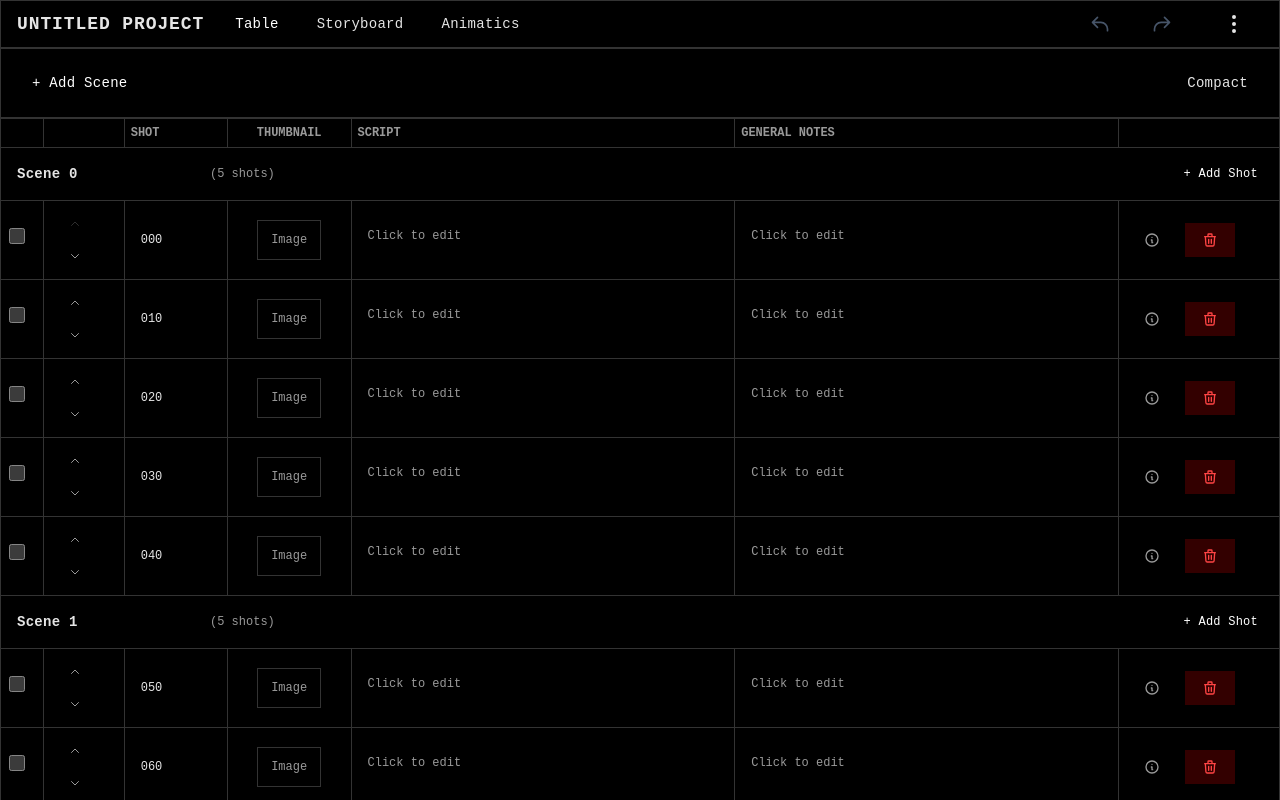
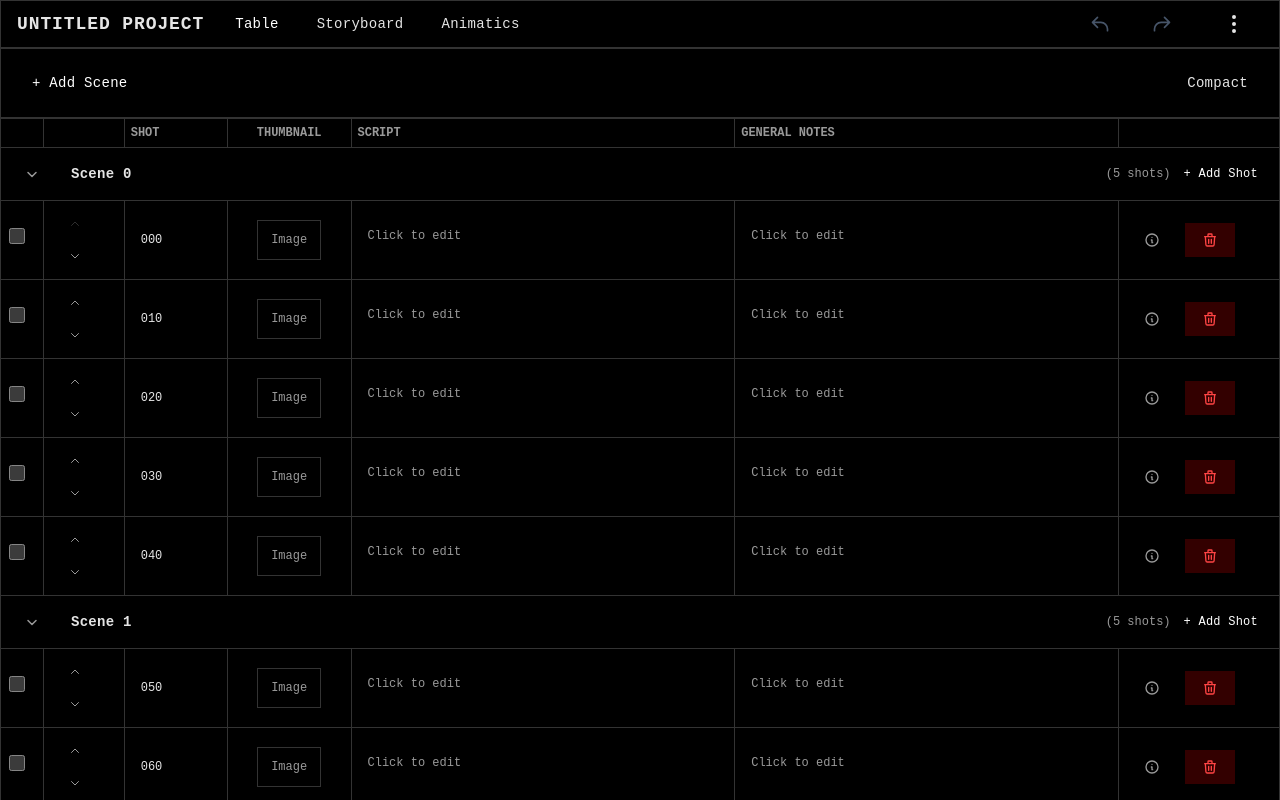
Before and after one commit to shuffleo/storyboard-tool, a React (Vite) app: page / in a window 1280 px wide. Built offline with nearby package versions, Linux system fonts and the light colour scheme.

Commit message:
Add accordion functionality to scene sections in table view and rearrange three-dot menu buttons

```diff
--- a/src/components/TopBar.tsx
+++ b/src/components/TopBar.tsx
@@ -403,6 +403,26 @@ export function TopBar({ currentView, onViewChange }: TopBarProps) {
                 <button
                   onClick={() => {
                     setMenuOpen(false);
+                    setProjectDetailsModalOpen(true);
+                  }}
+                  className="block w-full text-left px-4 py-2 text-sm text-slate-200 hover:bg-slate-700"
+                >
+                  Project Details
+                </button>
+                {showInstallPrompt && (
+                  <button
+                    onClick={() => {
+                      handleInstallClick();
+                      setMenuOpen(false);
+                    }}
+                    className="block w-full text-left px-4 py-2 text-sm text-slate-200 hover:bg-slate-700"
+                  >
+                    Install App
+                  </button>
+                )}
+                <button
+                  onClick={() => {
+                    setMenuOpen(false);
                     setImportModalOpen(true);
                   }}
                   className="block w-full text-left px-4 py-2 text-sm text-slate-200 hover:bg-slate-700"
@@ -420,26 +440,6 @@ export function TopBar({ currentView, onViewChange }: TopBarProps) {
                 >
                   Export
                 </button>
-                <button
-                  onClick={() => {
-                    setMenuOpen(false);
-                    setProjectDetailsModalOpen(true);
-                  }}
-                  className="block w-full text-left px-4 py-2 text-sm text-slate-200 hover:bg-slate-700"
-                >
-                  Project Details
-                </button>
-                {showInstallPrompt && (
-                  <button
-                    onClick={() => {
-                      handleInstallClick();
-                      setMenuOpen(false);
-                    }}
-                    className="block w-full text-left px-4 py-2 text-sm text-slate-200 hover:bg-slate-700"
-                  >
-                    Install App
-                  </button>
-                )}
                 <button
                   onClick={() => {
                     const newState = !debugMode;
--- a/src/views/TableView.tsx
+++ b/src/views/TableView.tsx
@@ -27,10 +27,25 @@ export function TableView({ onSelect }: TableViewProps) {
   const [currentImageIndex, setCurrentImageIndex] = useState<Map<string, number>>(new Map());
   const [hoverPreview, setHoverPreview] = useState<{ image: string; x: number; y: number } | null>(null);
   const [deleteDialog, setDeleteDialog] = useState<{ shotId: string; sceneName: string; isLastShot: boolean } | null>(null);
+  const [expandedScenes, setExpandedScenes] = useState<Set<string>>(new Set());
   const inputRef = useRef<HTMLInputElement>(null);
   const textareaRef = useRef<HTMLTextAreaElement>(null);
   const generalNotesTextareaRef = useRef<HTMLTextAreaElement>(null);
   const fileInputRef = useRef<HTMLInputElement>(null);
+
+  // Initialize all scenes as expanded by default, and expand newly added scenes
+  useEffect(() => {
+    if (scenes.length > 0) {
+      setExpandedScenes(prev => {
+        const newSet = new Set(prev);
+        // Add all scene IDs to the expanded set
+        scenes.forEach(scene => {
+          newSet.add(scene.id);
+        });
+        return newSet;
+      });
+    }
+  }, [scenes]);
 
   // Sort scenes by sceneNumber (low to high)
   // CRITICAL: Sort by sceneNumber (as number) not orderIndex
@@ -513,12 +528,47 @@ export function TableView({ onSelect }: TableViewProps) {
             }).map(([sceneId, sceneShots]) => {
                         const scene = scenes.find((s) => s.id === sceneId);
                         const isUnassigned = sceneId === 'unassigned';
+                        const isExpanded = expandedScenes.has(sceneId);
+                        const toggleExpanded = () => {
+                          setExpandedScenes(prev => {
+                            const newSet = new Set(prev);
+                            if (newSet.has(sceneId)) {
+                              newSet.delete(sceneId);
+                            } else {
+                              newSet.add(sceneId);
+                            }
+                            return newSet;
+                          });
+                        };
                         return (
                           <React.Fragment key={sceneId}>
                             <tr className="bg-slate-800" data-scene-id={sceneId}>
                               <td colSpan={compactMode ? 4 : 7} className="p-3">
                                 <div className="flex items-center justify-between">
-                                  <div className="flex items-center gap-2">
+                                  <div className="flex items-center gap-2 flex-1">
+                                    {!isUnassigned && (
+                                      <button
+                                        onClick={toggleExpanded}
+                                        className="flex-shrink-0 text-slate-400 hover:text-slate-200 transition-transform"
+                                        style={{ transform: isExpanded ? 'rotate(90deg)' : 'rotate(0deg)' }}
+                                      >
+                                        <svg
+                                          width="12"
+                                          height="12"
+                                          viewBox="0 0 12 12"
+                                          fill="none"
+                                          xmlns="http://www.w3.org/2000/svg"
+                                        >
+                                          <path
+                                            d="M4.5 2L8.5 6L4.5 10"
+                                            stroke="currentColor"
+                                            strokeWidth="1.5"
+                                            strokeLinecap="round"
+                                            strokeLinejoin="round"
+                                          />
+                                        </svg>
+                                      </button>
+                                    )}
                                     {isUnassigned ? (
                                       <span className="font-semibold text-sm text-slate-200">Unassigned</span>
                                     ) : (
@@ -554,7 +604,7 @@ export function TableView({ onSelect }: TableViewProps) {
                                         e.currentTarget.blur();
                                       }
                                     }}
-                                    className="font-semibold text-sm text-slate-200 bg-transparent border-b border-slate-500 focus:outline-none focus:border-slate-400"
+                                    className="font-semibold text-sm text-slate-200 bg-transparent border-b border-slate-500 focus:outline-none focus:border-slate-400 flex-1"
                                     placeholder={`Scene ${scene?.sceneNumber}`}
                                   />
                                     )}
@@ -571,7 +621,7 @@ export function TableView({ onSelect }: TableViewProps) {
                                 </div>
                               </td>
                             </tr>
-                            {sceneShots.map((shot) => {
+                            {isExpanded && sceneShots.map((shot) => {
                               const globalIndex = sortedShots.findIndex((s) => s.id === shot.id);
                               const canMoveUp = globalIndex > 0;
                               const canMoveDown = globalIndex < sortedShots.length - 1;
```
